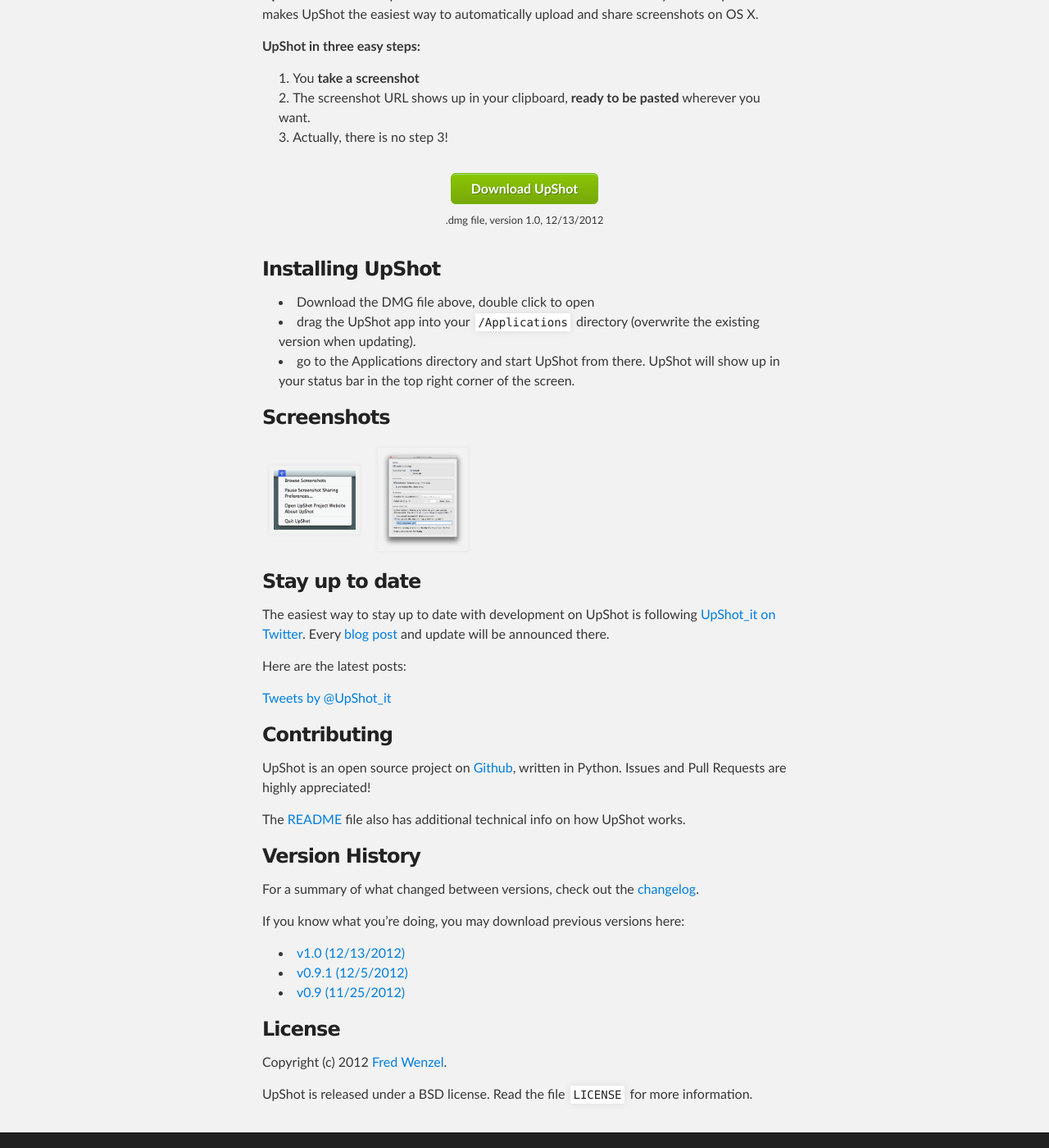
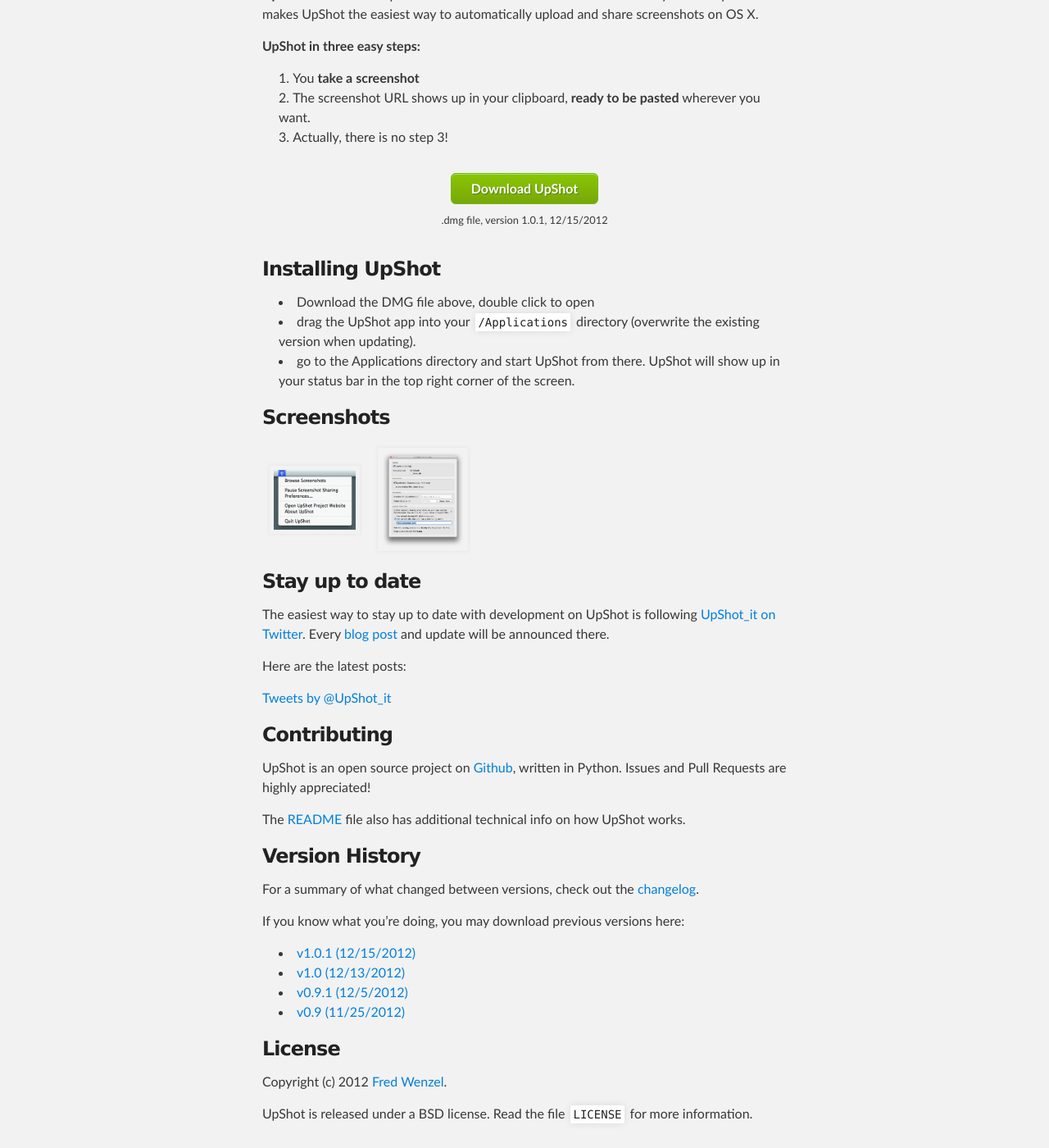
Before and after one commit to fwenzel/upshot, a Jekyll site: the page built from index.md, in a window 1280 px wide and 1400 px high, scrolled down 239 px. Shown: the whole window at 82% size. Built offline with Jekyll 4.4.1, drawn with Linux system fonts in a browser that asks for light colours; nearby versions of some CDN libraries; comment, search, counter and statistics services are not loaded.

Commit message:
release 1.0.1

```diff
--- a/index.md
+++ b/index.md
@@ -1,6 +1,7 @@
 ---
 layout: default
 versions:
+- [1.0.1, 12/15/2012]
 - [1.0, 12/13/2012]
 - [0.9.1, 12/5/2012]
 - [0.9, 11/25/2012]
```
